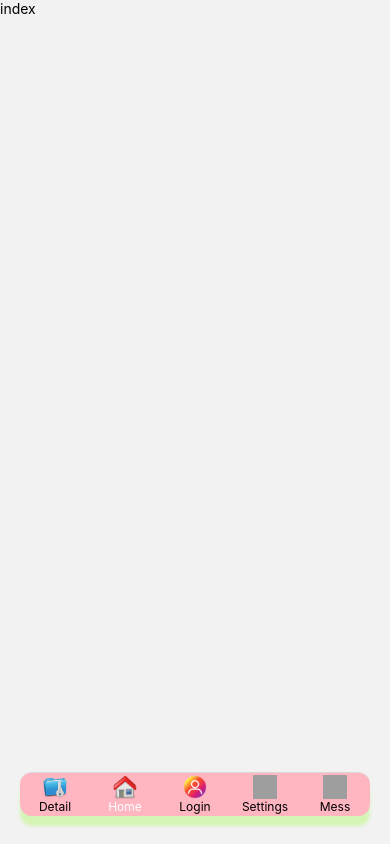
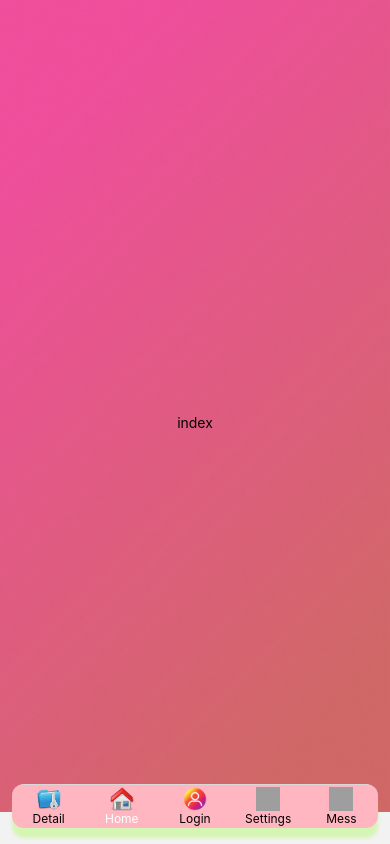
Before and after one commit to NguyenVinh0103/lesson, a React Native app: screen /Home in a window 390 px wide. Built offline with nearby package versions, Linux system fonts and the light colour scheme; grey boxes are pictures that could not be loaded.

Commit message:
Bottom Tab

```diff
--- a/src/Screen/Home/index.js
+++ b/src/Screen/Home/index.js
@@ -1,14 +1,47 @@
-import { StyleSheet, Text, View } from 'react-native'
-import React from 'react'
+import React, {useState} from 'react';
+import {
+  StyleSheet,
+  SafeAreaView,
+  View,
+  Text,
+  TextInput,
+  TouchableOpacity,
+  StatusBar,
+  ImageBackground,
+  Dimensions,
+  Image,
+  Alert,
+} from 'react-native';
+import {KeyboardAwareScrollView} from 'react-native-keyboard-aware-scroll-view';
+import {Formik, Form, Field} from 'formik';
+import {SignupSchema} from '../../Constant';
+
+import {background, facebook, google, twitter} from '../../Assets';
+const {height} = Dimensions.get('window');
 
 const Home = () => {
   return (
-    <View>
-      <Text>index</Text>
-    </View>
-  )
-}
+    <ImageBackground
+      source={background}
+      resizeMode="cover"
+      style={styles.image}>
+      <View style={styles.container}>
+        <Text>index</Text>
+      </View>
+    </ImageBackground>
+  );
+};
 
-export default Home
+export default Home;
 
-const styles = StyleSheet.create({})
+const styles = StyleSheet.create({
+  container: {
+    flex:1,
+    justifyContent: 'center',
+    alignItems: 'center',
+  },
+  image: {
+    flex: height,
+    width: '100%',
+  },
+});
--- a/src/Screen/Login/index.js
+++ b/src/Screen/Login/index.js
@@ -161,12 +161,11 @@ const styles = StyleSheet.create({
     width: '100%',
   },
   content: {
-    color: '#ffb6c1',
+    color: '#fff',
     marginTop: 20,
     fontSize: 32,
     lineHeight: 48,
     fontWeight: 'bold',
-    fontStyle: 'italic',
     textAlign: 'center',
   },
 
@@ -186,7 +185,7 @@ const styles = StyleSheet.create({
 
   buttonSignIn: {
     height: 44,
-    marginTop: 80,
+    marginTop: 60,
     marginLeft: 36,
     marginRight: 36,
     justifyContent: 'center',
--- a/src/Screen/Mess/index.js
+++ b/src/Screen/Mess/index.js
@@ -1,14 +1,47 @@
-import { StyleSheet, Text, View } from 'react-native'
-import React from 'react'
+import React, {useState} from 'react';
+import {
+  StyleSheet,
+  SafeAreaView,
+  View,
+  Text,
+  TextInput,
+  TouchableOpacity,
+  StatusBar,
+  ImageBackground,
+  Dimensions,
+  Image,
+  Alert,
+} from 'react-native';
+import {KeyboardAwareScrollView} from 'react-native-keyboard-aware-scroll-view';
+import {Formik, Form, Field} from 'formik';
+import {SignupSchema} from '../../Constant';
+
+import {background, facebook, google, twitter} from '../../Assets';
+const {height} = Dimensions.get('window');
 
 const Mess = () => {
   return (
-    <View>
-      <Text>index</Text>
-    </View>
-  )
-}
+    <ImageBackground
+      source={background}
+      resizeMode="cover"
+      style={styles.image}>
+      <View style={styles.container}>
+        <Text>index</Text>
+      </View>
+    </ImageBackground>
+  );
+};
 
-export default Mess
+export default Mess;
 
-const styles = StyleSheet.create({})
+const styles = StyleSheet.create({
+  container: {
+    flex:1,
+    justifyContent: 'center',
+    alignItems: 'center',
+  },
+  image: {
+    flex: height,
+    width: '100%',
+  },
+});
--- a/src/Screen/Settings/index.js
+++ b/src/Screen/Settings/index.js
@@ -1,14 +1,47 @@
-import { StyleSheet, Text, View } from 'react-native'
-import React from 'react'
+import React, {useState} from 'react';
+import {
+  StyleSheet,
+  SafeAreaView,
+  View,
+  Text,
+  TextInput,
+  TouchableOpacity,
+  StatusBar,
+  ImageBackground,
+  Dimensions,
+  Image,
+  Alert,
+} from 'react-native';
+import {KeyboardAwareScrollView} from 'react-native-keyboard-aware-scroll-view';
+import {Formik, Form, Field} from 'formik';
+import {SignupSchema} from '../../Constant';
+
+import {background, facebook, google, twitter} from '../../Assets';
+const {height} = Dimensions.get('window');
 
 const Settings = () => {
   return (
-    <View>
-      <Text>index</Text>
-    </View>
-  )
-}
+    <ImageBackground
+      source={background}
+      resizeMode="cover"
+      style={styles.image}>
+      <View style={styles.container}>
+        <Text>index</Text>
+      </View>
+    </ImageBackground>
+  );
+};
 
-export default Settings
+export default Settings;
 
-const styles = StyleSheet.create({})
+const styles = StyleSheet.create({
+  container: {
+    flex:1,
+    justifyContent: 'center',
+    alignItems: 'center',
+  },
+  image: {
+    flex: height,
+    width: '100%',
+  },
+});
--- a/src/navigation/tabs.js
+++ b/src/navigation/tabs.js
@@ -16,10 +16,9 @@ const Tabs = () => {
         tabBarShowLabel: false,
         tabBarStyle: {
           position: 'absolute',
-          marginBottom: 28,
-          marginLeft: 20,
-          marginRight: 20,
-          marginTop: 12,
+          marginBottom: 16,
+          marginLeft: 12,
+          marginRight: 12,
           elevation: 0,
           backgroundColor: '#ffb6c1',
           borderRadius: 12,
```
